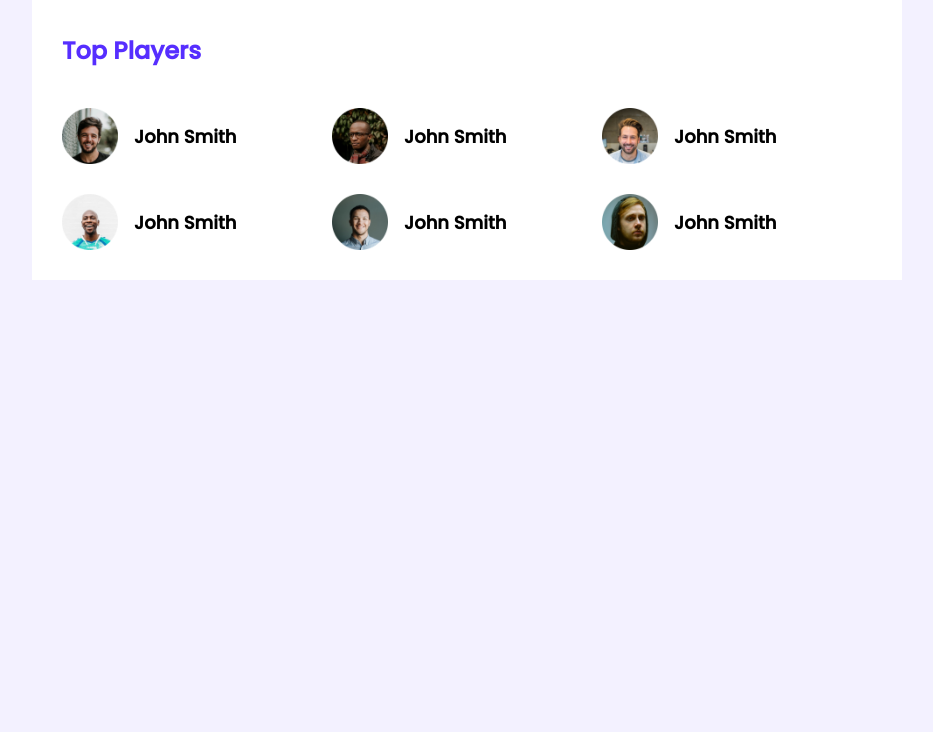
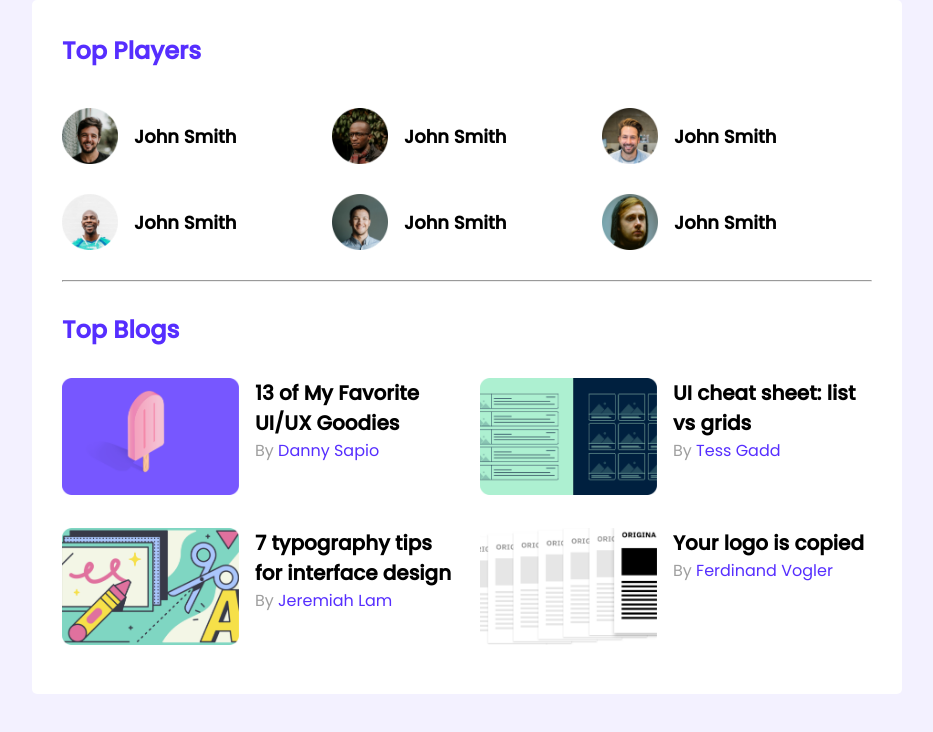
Before and after one commit to yasinarafat39/leader-board-css3, a plain HTML site: page index.html in a window 1280 px wide. Shown: the whole page, without its empty margins (173-1106 px from the left). Drawn offline with Linux system fonts and the light colour scheme.

Commit message:
top player and top blogs 100% added

```diff
--- a/index.html
+++ b/index.html
@@ -47,7 +47,64 @@
                 </div>
 
             </div>
+
+            <hr>
+            <div class="top-blogs">
+                <h2 class="section-header blog-section-header">Top Blogs</h2>
+                <div class="blogs">
+                    <article class="blog">
+                        <div class="thumbnail">
+                            <img src="images/blogs/blog-1.png" alt="my favorite 13 UI/UX desine article by Danny Sapio">
+                        </div>
+                        <div class="blog-info">
+                            <h2 class="blog-title">13 of My Favorite UI/UX Goodies</h2>
+                            <p>By <a href="">Danny Sapio</a></p>
+                        </div>
+                    </article>
+
+                    <article class="blog">
+                        <div class="thumbnail">
+                            <img src="images/blogs/blog-2.png" alt="UI cheat sheet by Tess Gadd">
+                        </div>
+                        <div class="blog-info">
+                            <h2 class="blog-title">UI cheat sheet: list vs grids</h2>
+                            <p>By <a href="">Tess Gadd</a></p>
+                        </div>
+                    </article>
+
+                    <article class="blog">
+                        <div class="thumbnail">
+                            <img src="images/blogs/blog-3.png" alt="7 typography tips">
+                        </div>
+                        <div class="blog-info">
+                            <h2 class="blog-title">7 typography tips for interface design</h2>
+                            <p>By <a href="">Jeremiah Lam</a></p>
+                        </div>
+                    </article>
+
+                    <article class="blog">
+                        <div class="thumbnail">
+                            <img src="images/blogs/blog-4.png" alt="logo copied">
+                        </div>
+                        <div class="blog-info">
+                            <h2 class="blog-title">Your logo is copied</h2>
+                            <p>By <a href="">Ferdinand Vogler</a></p>
+                        </div>
+                    </article>
+
+                </div>
+            </div>
+
+
+
+
         </section>
+
+
+
+
+
+
     </main>
 </body>
 </html>
--- a/styles/style.css
+++ b/styles/style.css
@@ -18,6 +18,7 @@ main{
     background-color: #ffffff;
     width: 810px;
     padding: 30px;
+    border-radius: 5px;
 
 }
 .section-header{
@@ -32,6 +33,7 @@ main{
     /* grid-template-columns: 1fr 1fr 1fr; */
     row-gap: 30px;
     margin-top: 40px;
+    margin-bottom: 30px;
 }
 .player{
     display: flex;
@@ -45,3 +47,40 @@ main{
     width: 56px;
     height: 56px;
 }
+
+/* Top Blogs */
+
+.blog-section-header{
+    margin-top: 30px;
+}
+.blogs{
+    margin-top: 31px;
+    margin-bottom: 12px;
+    display: grid;
+    grid-template-columns: repeat(2, 1fr);
+    gap: 26px;
+}
+.blog{
+    display: flex;
+
+}
+.thumbnail img{
+    width: 177px;
+    height: 117px;
+}
+.blog-info{
+    margin-left: 16px;
+}
+.blog-info p{
+    font-size: 16px;
+    color: #9F9F9F;
+}
+.blog-info a{
+    color: #562EFF;
+    text-decoration: none;
+    font-weight: 400;
+}
+.blog-title{
+    font-size: 20px;
+
+}
```
